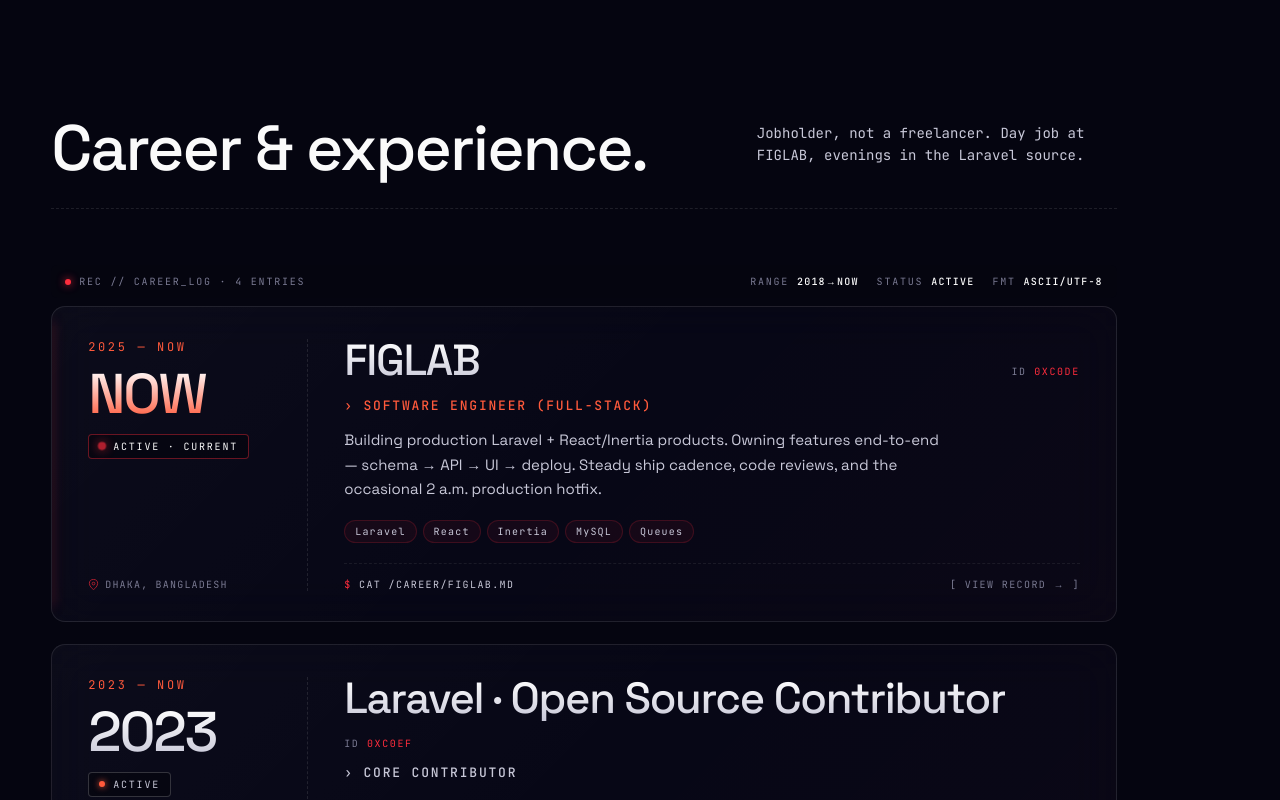
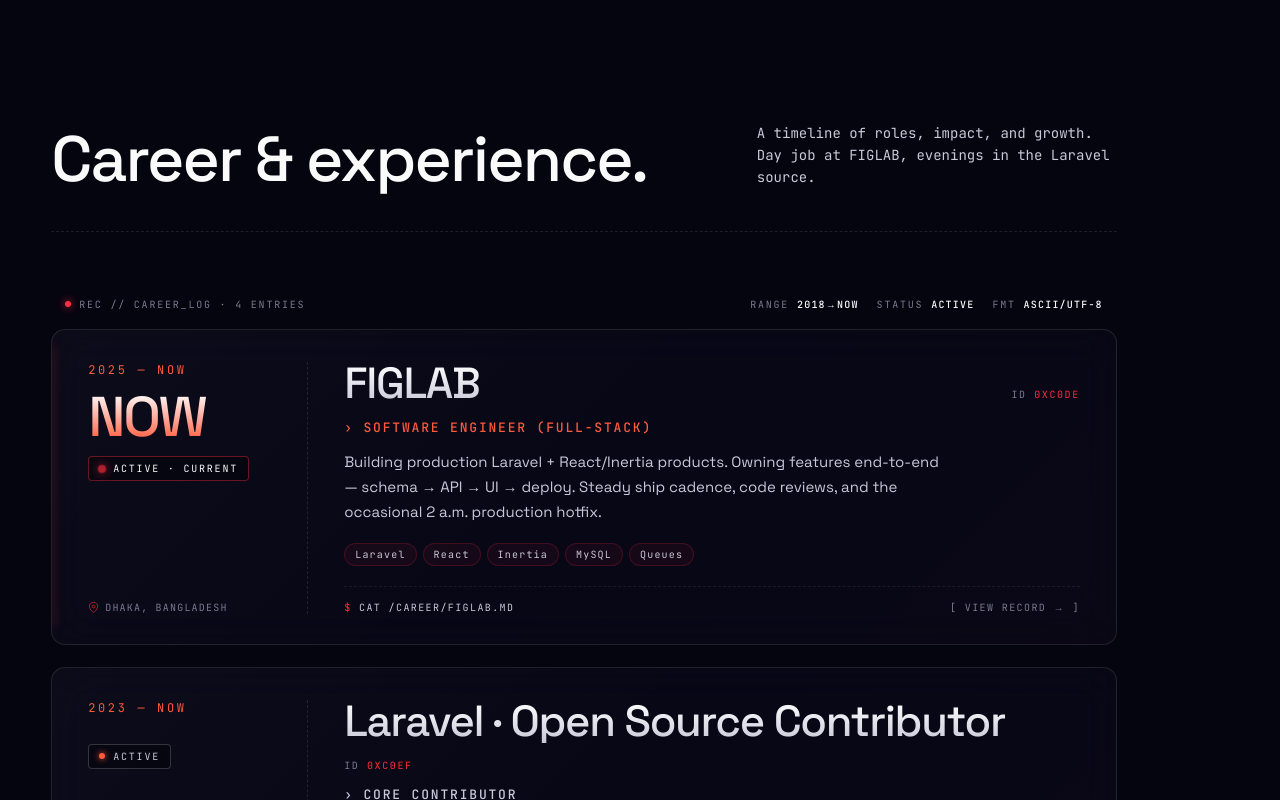
Before and after one commit to iz-ahmad/portfolio, a Next.js app: page / in a window 1280 px wide. Shown: the part 1640-2440 px from the top of the page. Built offline with nearby package versions, Linux system fonts and the light colour scheme; no server answers.

Commit message:
fix yearLabel to show start year, update aside copy

```diff
--- a/src/components/sections/Experience.tsx
+++ b/src/components/sections/Experience.tsx
@@ -9,7 +9,7 @@
 function yearLabel(e: ExperienceType): string {
   if (e.status === 'current') return 'NOW'
   const m = e.period.match(/(\d{4})/g)
-  return m ? m[m.length - 1] : e.period
+  return m ? m[m.length - 2] : e.period
 }
 
 function fileSlug(co: string): string {
@@ -45,7 +45,7 @@
           <h2 className="h-display section-title">Career &amp; experience.</h2>
         </div>
         <div className="section-aside">
-          <p>Jobholder, not a freelancer. Day job at FIGLAB, evenings in the
+          <p>A timeline of roles, impact, and growth. Day job at FIGLAB, evenings in the
           Laravel source.</p>
         </div>
       </div>
```
